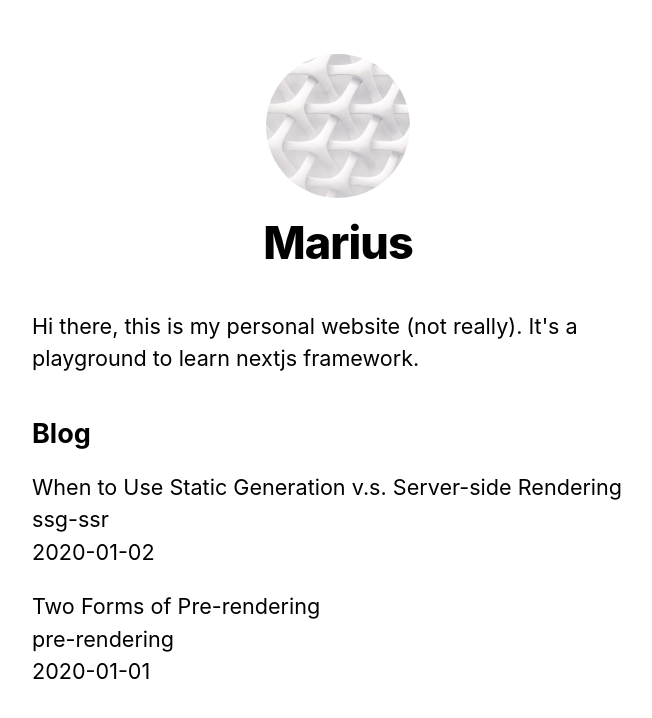
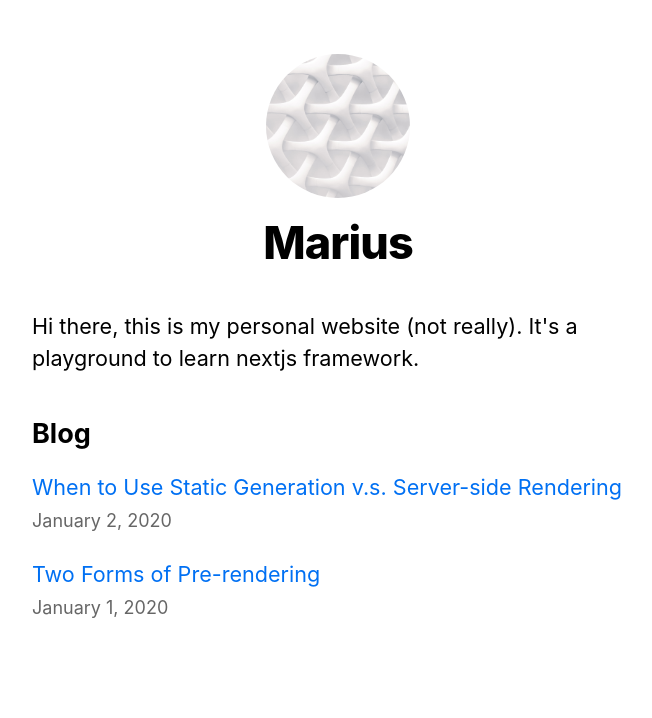
Before and after one commit to colmarius/nextjs-blog, a Next.js app: page / in a window 1280 px wide. Shown: the top 718 px of the page, without its empty margins (302-954 px from the left). Built offline with nearby package versions, Linux system fonts and the light colour scheme.

Commit message:
Add links from home page to individual posts

```diff
--- a/components/layout.js
+++ b/components/layout.js
@@ -43,7 +43,7 @@
             <Link href="/">
               <Image
                 priority
-                src="/images/profile.jpg"
+                src="/images/profile.jpeg"
                 className={utilStyles.borderCircle}
                 height={108}
                 width={108}
--- a/pages/index.js
+++ b/pages/index.js
@@ -1,4 +1,6 @@
 import Head from 'next/head';
+import Link from 'next/link';
+import Date from '../components/date';
 import Layout, { siteTitle } from '../components/layout';
 import { getSortedPostsData } from '../lib/posts';
 import utilStyles from '../styles/utils.module.css';
@@ -17,11 +19,11 @@
         <ul className={utilStyles.list}>
           {allPostsData.map(({ id, date, title }) => (
           <li className={utilStyles.listItem} key={id}>
-            {title}
+            <Link href={`/posts/${id}`}>{title}</Link>
             <br />
-            {id}
-            <br />
-            {date}
+            <small className={utilStyles.lightText}>
+              <Date dateString={date} />
+            </small>
             </li>
           ))}
         </ul>
```
